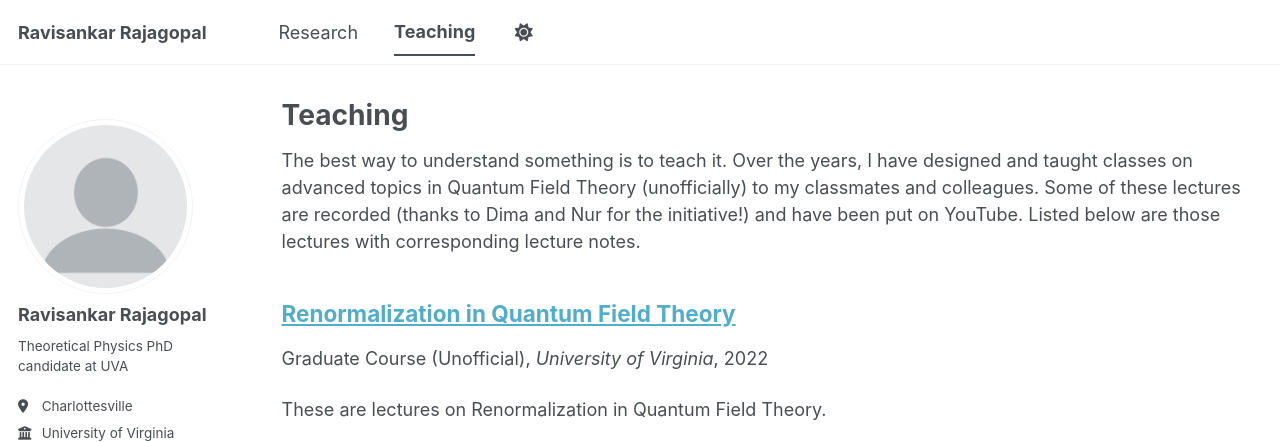
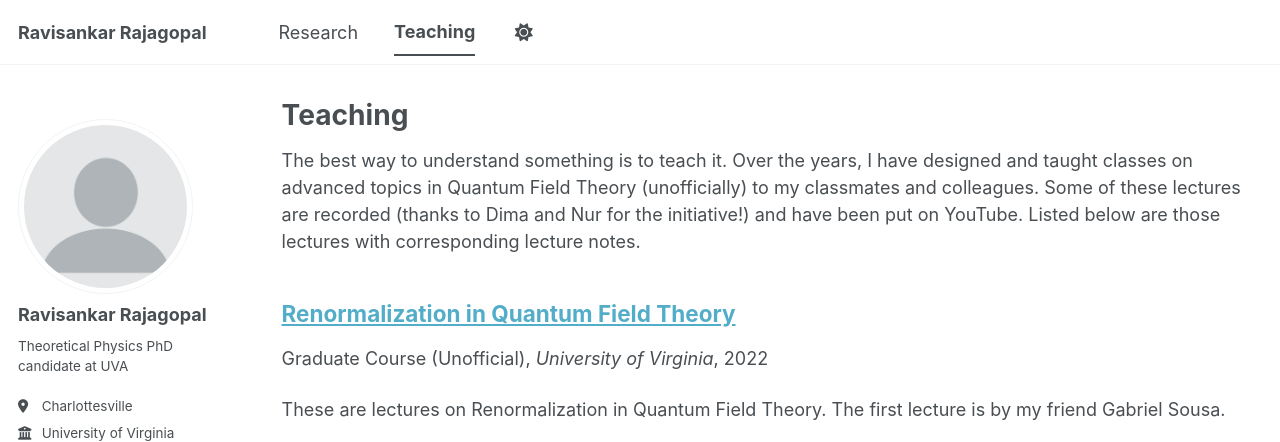
Before and after one commit to ravisankar712/ravisankar712.github.io, a Jekyll site: the page built from _pages/teaching.html, in a window 1280 px wide and 1389 px high, cut to the strip 0-442 px from the top of the window. Built offline with Jekyll 4.4.1, drawn with Linux system fonts in a browser that asks for light colours; a style sheet for code colours, icons or effects is not loaded.

Commit message:
Update QFT2.md

```diff
--- a/_teaching/QFT2.md
+++ b/_teaching/QFT2.md
@@ -8,7 +8,7 @@ date: 2022-08-01
 location: ""
 ---
 
-These are lectures on Renormalization in Quantum Field Theory.
+These are lectures on Renormalization in Quantum Field Theory. The first lecture is by my friend Gabriel Sousa.
 <div style="position:relative; padding-bottom:56.25%; height:0; overflow:hidden;">
   <iframe style="position:absolute; top:0; left:0; width:100%; height:100%;"
     src="https://www.youtube.com/embed/videoseries?list=PLg3amjhDg2viLp2EYb4WaaAjhyQFkAws_"
```
